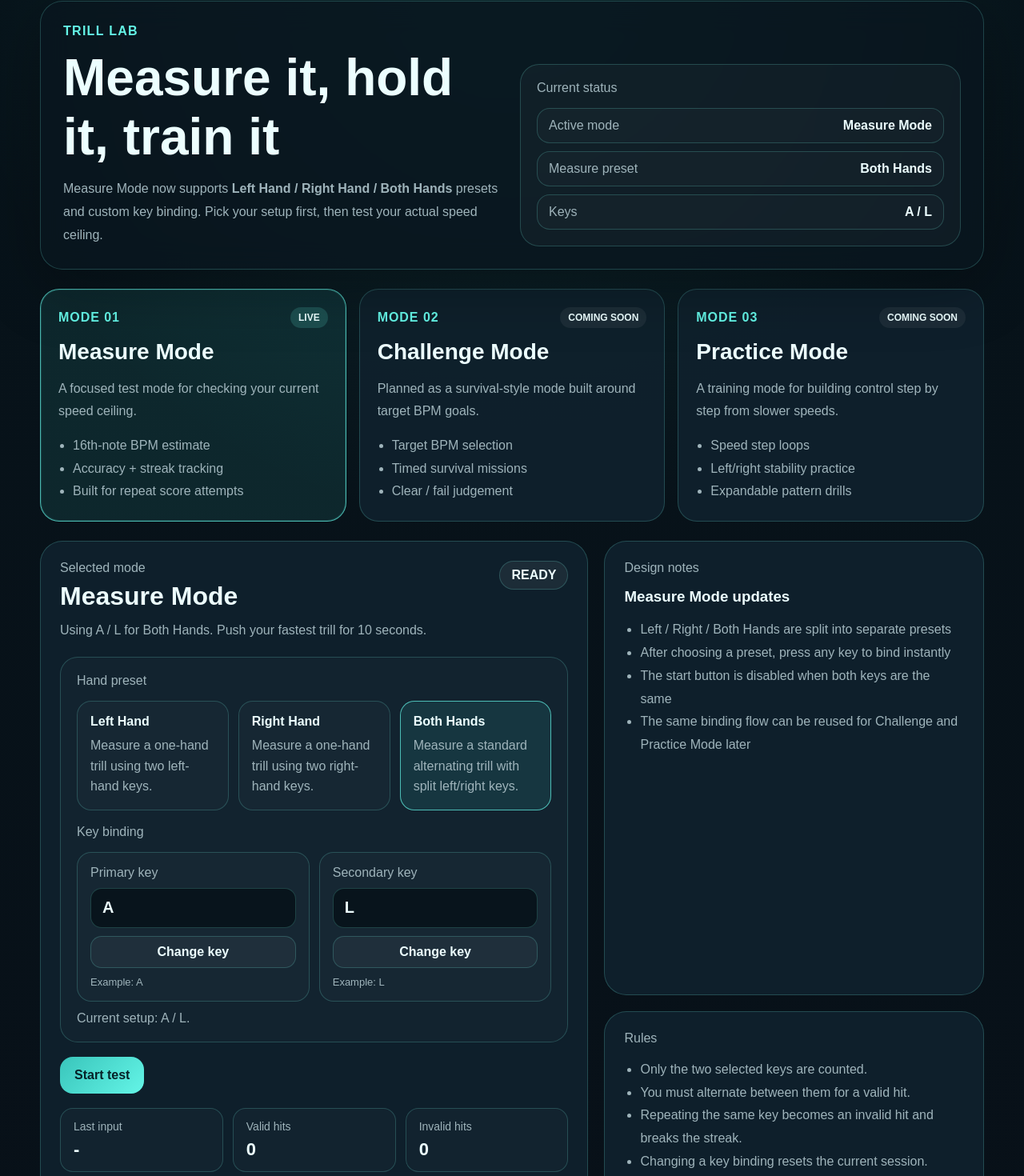
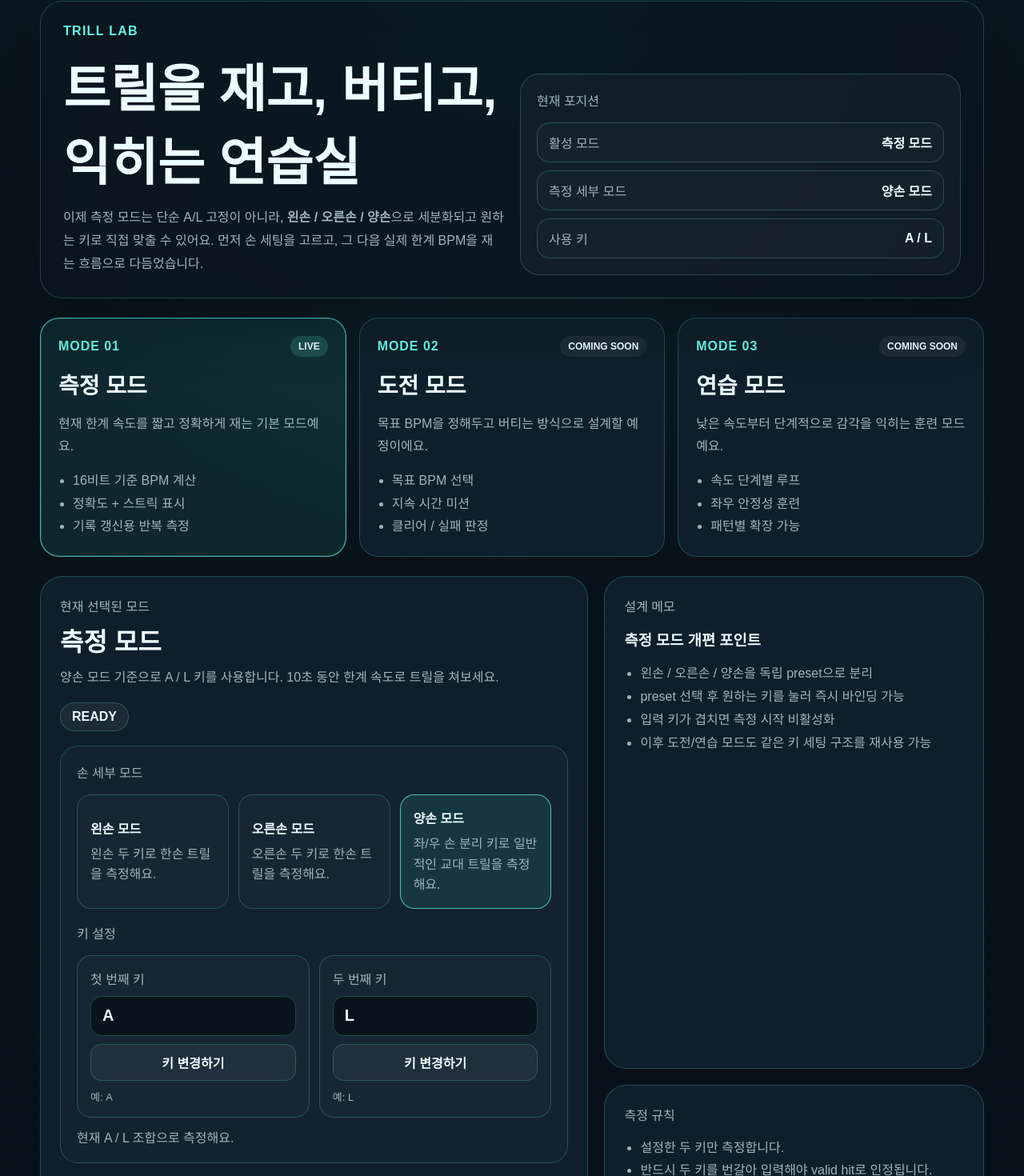
Before and after one commit to miku-agent/06_trill-lab, a Next.js app: page / in a window 1280 px wide. Shown: the part 31-1501 px from the top of the page at 80% size. Built offline with nearby package versions, Linux system fonts and the light colour scheme.

Commit message:
fix: restore korean ui and normalize key capture

```diff
--- a/src/app/page.tsx
+++ b/src/app/page.tsx
@@ -38,46 +38,46 @@ const MODE_CARDS: ModeCard[] = [
   {
     key: "measure",
     eyebrow: "MODE 01",
-    title: "Measure Mode",
-    description: "A focused test mode for checking your current speed ceiling.",
+    title: "측정 모드",
+    description: "현재 한계 속도를 짧고 정확하게 재는 기본 모드예요.",
     status: "LIVE",
-    bullets: ["16th-note BPM estimate", "Accuracy + streak tracking", "Built for repeat score attempts"],
+    bullets: ["16비트 기준 BPM 계산", "정확도 + 스트릭 표시", "기록 갱신용 반복 측정"],
   },
   {
     key: "challenge",
     eyebrow: "MODE 02",
-    title: "Challenge Mode",
-    description: "Planned as a survival-style mode built around target BPM goals.",
+    title: "도전 모드",
+    description: "목표 BPM을 정해두고 버티는 방식으로 설계할 예정이에요.",
     status: "COMING SOON",
-    bullets: ["Target BPM selection", "Timed survival missions", "Clear / fail judgement"],
+    bullets: ["목표 BPM 선택", "지속 시간 미션", "클리어 / 실패 판정"],
   },
   {
     key: "practice",
     eyebrow: "MODE 03",
-    title: "Practice Mode",
-    description: "A training mode for building control step by step from slower speeds.",
+    title: "연습 모드",
+    description: "낮은 속도부터 단계적으로 감각을 익히는 훈련 모드예요.",
     status: "COMING SOON",
-    bullets: ["Speed step loops", "Left/right stability practice", "Expandable pattern drills"],
+    bullets: ["속도 단계별 루프", "좌우 안정성 훈련", "패턴별 확장 가능"],
   },
 ];
 
 const MEASURE_PRESETS: MeasurePreset[] = [
   {
     key: "left",
-    title: "Left Hand",
-    description: "Measure a one-hand trill using two left-hand keys.",
+    title: "왼손 모드",
+    description: "왼손 두 키로 한손 트릴을 측정해요.",
     defaultKeys: ["A", "S"],
   },
   {
     key: "right",
-    title: "Right Hand",
-    description: "Measure a one-hand trill using two right-hand keys.",
+    title: "오른손 모드",
+    description: "오른손 두 키로 한손 트릴을 측정해요.",
     defaultKeys: ["K", "L"],
   },
   {
     key: "both",
-    title: "Both Hands",
-    description: "Measure a standard alternating trill with split left/right keys.",
+    title: "양손 모드",
+    description: "좌/우 손 분리 키로 일반적인 교대 트릴을 측정해요.",
     defaultKeys: ["A", "L"],
   },
 ];
@@ -101,6 +101,35 @@ function normalizeKey(value: string) {
   if (value === "Tab") return "TAB";
   if (value === "Backspace") return "BACKSPACE";
   return value.trim().toUpperCase();
+}
+
+function normalizeKeyboardEvent(event: KeyboardEvent) {
+  const { code, key } = event;
+
+  if (code.startsWith("Key")) {
+    return code.slice(3).toUpperCase();
+  }
+
+  if (code.startsWith("Digit")) {
+    return code.slice(5);
+  }
+
+  if (code === "Space") return "SPACE";
+  if (code === "Escape") return "ESC";
+  if (code === "ArrowUp") return "↑";
+  if (code === "ArrowDown") return "↓";
+  if (code === "ArrowLeft") return "←";
+  if (code === "ArrowRight") return "→";
+  if (code === "ControlLeft" || code === "ControlRight") return "CTRL";
+  if (code === "ShiftLeft" || code === "ShiftRight") return "SHIFT";
+  if (code === "AltLeft" || code === "AltRight") return "ALT";
+  if (code === "MetaLeft" || code === "MetaRight") return "CMD";
+  if (code === "Enter" || code === "NumpadEnter") return "ENTER";
+  if (code === "Tab") return "TAB";
+  if (code === "Backspace") return "BACKSPACE";
+  if (code.startsWith("Numpad")) return code.replace("Numpad", "NUM ").toUpperCase();
+
+  return normalizeKey(key);
 }
 
 function getPresetConfig(variant: MeasureVariant) {
@@ -136,32 +165,32 @@ export default function HomePage() {
 
   const helperText = useMemo(() => {
     if (selectedMode !== "measure") {
-      return "This mode is still a layout stub. Try Measure Mode first.";
+      return "이 모드는 아직 레이아웃만 잡혀 있어요. 먼저 측정 모드로 감을 확인해보세요.";
     }
 
     if (keyCaptureTarget) {
       return keyCaptureTarget === "primary"
-        ? "Listening for the primary key. Press any key now. Press ESC to cancel."
-        : "Listening for the secondary key. Press any key now. Press ESC to cancel.";
+        ? "첫 번째 키를 기다리는 중이에요. 아무 키나 눌러주세요. ESC로 취소할 수 있어요."
+        : "두 번째 키를 기다리는 중이에요. 아무 키나 눌러주세요. ESC로 취소할 수 있어요.";
     }
 
     if (!hasValidKeyConfig) {
-      return "Choose two different keys before starting the test.";
+      return "서로 다른 두 키를 설정해야 측정을 시작할 수 있어요.";
     }
 
     if (sessionState === "countdown") {
-      return `Get ready... starting in ${countdownLeft}`;
+      return `준비... ${countdownLeft}초 후 측정 시작`;
     }
 
     if (sessionState === "running") {
-      return `Use only ${configuredKeys[0]} and ${configuredKeys[1]}, alternating as cleanly as possible.`;
+      return `${configuredKeys[0]} 와 ${configuredKeys[1]} 키만 사용해서 정확히 번갈아 누르세요.`;
     }
 
     if (result) {
-      return "Repeating the same key counts as invalid. Push speed without losing accuracy.";
+      return "같은 키 반복은 invalid 처리돼요. 정확도를 유지하면서 BPM을 끌어올리는 게 핵심이에요.";
     }
 
-    return `Using ${configuredKeys[0]} / ${configuredKeys[1]} for ${activePreset.title}. Push your fastest trill for 10 seconds.`;
+    return `${activePreset.title} 기준으로 ${configuredKeys[0]} / ${configuredKeys[1]} 키를 사용합니다. 10초 동안 한계 속도로 트릴을 쳐보세요.`;
   }, [activePreset.title, configuredKeys, countdownLeft, hasValidKeyConfig, keyCaptureTarget, result, selectedMode, sessionState]);
 
   const finishRun = useCallback(() => {
@@ -240,7 +269,7 @@ export default function HomePage() {
           setKeyCaptureTarget(null);
           return;
         }
-        const pressedKey = normalizeKey(event.key);
+        const pressedKey = normalizeKeyboardEvent(event);
         if (!pressedKey) return;
         if (keyCaptureTarget === "primary") setPrimaryKey(pressedKey);
         else setSecondaryKey(pressedKey);
@@ -252,7 +281,7 @@ export default function HomePage() {
         return;
       }
 
-      const pressedKey = normalizeKey(event.key);
+      const pressedKey = normalizeKeyboardEvent(event);
       if (!pressedKey) return;
       if (!runningRef.current || !hasValidKeyConfig || !configuredKeys.includes(pressedKey)) return;
 
@@ -343,18 +372,18 @@ export default function HomePage() {
           <div style={{ display: "grid", gridTemplateColumns: "repeat(auto-fit, minmax(280px, 1fr))", gap: 20, alignItems: "end" }}>
             <div>
               <p style={{ color: "var(--accent-strong)", margin: 0, fontWeight: 700, letterSpacing: "0.08em" }}>TRILL LAB</p>
-              <h1 style={{ fontSize: "clamp(2.2rem, 5vw, 4.5rem)", margin: "12px 0 14px" }}>Measure it, hold it, train it</h1>
+              <h1 style={{ fontSize: "clamp(2.2rem, 5vw, 4.5rem)", margin: "12px 0 14px" }}>트릴을 재고, 버티고, 익히는 연습실</h1>
               <p style={{ color: "var(--muted)", margin: 0, lineHeight: 1.8, maxWidth: 680 }}>
-                Measure Mode now supports <strong>Left Hand / Right Hand / Both Hands</strong> presets and custom key binding.
-                Pick your setup first, then test your actual speed ceiling.
+                이제 측정 모드는 단순 A/L 고정이 아니라, <strong>왼손 / 오른손 / 양손</strong>으로 세분화되고 원하는 키로 직접
+                맞출 수 있어요. 먼저 손 세팅을 고르고, 그 다음 실제 한계 BPM을 재는 흐름으로 다듬었습니다.
               </p>
             </div>
             <div style={{ border: "1px solid var(--line)", borderRadius: 24, padding: 20, background: "rgba(255,255,255,0.03)" }}>
-              <p style={{ marginTop: 0, color: "var(--muted)" }}>Current status</p>
+              <p style={{ marginTop: 0, color: "var(--muted)" }}>현재 포지션</p>
               <div style={{ display: "grid", gap: 10 }}>
-                <QuickStat label="Active mode" value={selectedCard.title} />
-                <QuickStat label="Measure preset" value={activePreset.title} />
-                <QuickStat label="Keys" value={`${configuredKeys[0] || "_"} / ${configuredKeys[1] || "_"}`} />
+                <QuickStat label="활성 모드" value={selectedCard.title} />
+                <QuickStat label="측정 세부 모드" value={activePreset.title} />
+                <QuickStat label="사용 키" value={`${configuredKeys[0] || "_"} / ${configuredKeys[1] || "_"}`} />
               </div>
             </div>
           </div>
@@ -400,7 +429,7 @@ export default function HomePage() {
           <article style={{ background: "var(--panel-strong)", border: "1px solid var(--line)", borderRadius: 28, padding: 24, display: "grid", gap: 18 }}>
             <div style={{ display: "flex", justifyContent: "space-between", gap: 16, alignItems: "start", flexWrap: "wrap" }}>
               <div>
-                <p style={{ color: "var(--muted)", margin: 0 }}>Selected mode</p>
+                <p style={{ color: "var(--muted)", margin: 0 }}>현재 선택된 모드</p>
                 <h3 style={{ margin: "8px 0 10px", fontSize: 32 }}>{selectedCard.title}</h3>
                 <p style={{ color: "var(--muted)", margin: 0, lineHeight: 1.8 }}>{helperText}</p>
               </div>
@@ -426,7 +455,7 @@ export default function HomePage() {
                       : sessionState === "finished"
                         ? "FINISHED"
                         : keyCaptureTarget
-                          ? "LISTENING"
+                          ? "키 대기 중"
                           : "READY"}
               </div>
             </div>
@@ -435,7 +464,7 @@ export default function HomePage() {
               <>
                 <div style={{ borderRadius: 22, padding: 20, border: "1px solid var(--line)", background: "rgba(255,255,255,0.02)", display: "grid", gap: 18 }}>
                   <div>
-                    <p style={{ color: "var(--muted)", marginTop: 0 }}>Hand preset</p>
+                    <p style={{ color: "var(--muted)", marginTop: 0 }}>손 세부 모드</p>
                     <div style={{ display: "grid", gridTemplateColumns: "repeat(auto-fit, minmax(180px, 1fr))", gap: 12 }}>
                       {MEASURE_PRESETS.map((preset) => {
                         const isActive = preset.key === measureVariant;
@@ -463,27 +492,27 @@ export default function HomePage() {
                   </div>
 
                   <div>
-                    <p style={{ color: "var(--muted)", marginTop: 0 }}>Key binding</p>
+                    <p style={{ color: "var(--muted)", marginTop: 0 }}>키 설정</p>
                     <div style={{ display: "grid", gridTemplateColumns: "repeat(auto-fit, minmax(180px, 1fr))", gap: 12 }}>
                       <KeySettingCard
-                        label="Primary key"
+                        label="첫 번째 키"
                         value={primaryKey}
-                        hint={measureVariant === "left" ? "Example: A" : measureVariant === "right" ? "Example: K" : "Example: A"}
+                        hint={measureVariant === "left" ? "예: A" : measureVariant === "right" ? "예: K" : "예: A"}
                         isCapturing={keyCaptureTarget === "primary"}
                         onStartCapture={() => beginKeyCapture("primary")}
                         disabled={sessionState === "countdown" || sessionState === "running"}
                       />
                       <KeySettingCard
-                        label="Secondary key"
+                        label="두 번째 키"
                         value={secondaryKey}
-                        hint={measureVariant === "left" ? "Example: S" : measureVariant === "right" ? "Example: L" : "Example: L"}
+                        hint={measureVariant === "left" ? "예: S" : measureVariant === "right" ? "예: L" : "예: L"}
                         isCapturing={keyCaptureTarget === "secondary"}
                         onStartCapture={() => beginKeyCapture("secondary")}
                         disabled={sessionState === "countdown" || sessionState === "running"}
                       />
                     </div>
                     <p style={{ color: hasValidKeyConfig ? "var(--muted)" : "var(--danger)", marginBottom: 0, marginTop: 12 }}>
-                      {hasValidKeyConfig ? `Current setup: ${configuredKeys[0]} / ${configuredKeys[1]}.` : "Choose two different keys before starting."}
+                      {hasValidKeyConfig ? `현재 ${configuredKeys[0]} / ${configuredKeys[1]} 조합으로 측정해요.` : "서로 다른 두 키를 입력해야 측정을 시작할 수 있어요."}
                     </p>
                   </div>
                 </div>
@@ -503,27 +532,27 @@ export default function HomePage() {
                       opacity: hasValidKeyConfig ? 1 : 0.5,
                     }}
                   >
-                    {result ? "Run again" : "Start test"}
+                    {result ? "다시 측정하기" : "측정 시작"}
                   </button>
                 </div>
 
                 <div style={{ display: "grid", gridTemplateColumns: "repeat(auto-fit, minmax(180px, 1fr))", gap: 12 }}>
-                  <Stat label="Last input" value={latestInput} />
-                  <Stat label="Valid hits" value={String(validHits)} />
-                  <Stat label="Invalid hits" value={String(invalidHits)} />
-                  <Stat label="Current streak" value={String(currentStreak)} />
-                  <Stat label="Best streak" value={String(peakStreak)} />
+                  <Stat label="마지막 입력" value={latestInput} />
+                  <Stat label="유효 입력" value={String(validHits)} />
+                  <Stat label="무효 입력" value={String(invalidHits)} />
+                  <Stat label="현재 스트릭" value={String(currentStreak)} />
+                  <Stat label="최대 스트릭" value={String(peakStreak)} />
                 </div>
 
                 <div style={{ borderRadius: 22, padding: 20, border: "1px solid var(--line)", background: "rgba(255,255,255,0.02)" }}>
-                  <p style={{ color: "var(--muted)", marginTop: 0 }}>Result</p>
+                  <p style={{ color: "var(--muted)", marginTop: 0 }}>결과</p>
                   <h2 style={{ margin: "0 0 8px", fontSize: "clamp(1.8rem, 4vw, 3rem)" }}>
-                    {result ? `Current result: ${result.bpm} BPM (16th-note trill)` : "No result yet"}
+                    {result ? `현재 기록: 16비트 트릴 기준 ${result.bpm} BPM` : "아직 기록이 없어요"}
                   </h2>
                   <p style={{ color: "var(--muted)", marginBottom: 0 }}>
                     {result
-                      ? `${activePreset.title} · ${configuredKeys[0]} / ${configuredKeys[1]} · Accuracy ${formatPercent(result.accuracy)} · Valid ${result.validHits} · Invalid ${result.invalidHits} · Best streak ${result.peakStreak}`
-                      : "BPM, accuracy, and streak stats will appear after the run."}
+                      ? `${activePreset.title} · ${configuredKeys[0]} / ${configuredKeys[1]} · 정확도 ${formatPercent(result.accuracy)} · 유효 ${result.validHits} · 무효 ${result.invalidHits} · 최대 스트릭 ${result.peakStreak}`
+                      : "측정이 끝나면 BPM / 정확도 / 스트릭이 함께 표시됩니다."}
                   </p>
                 </div>
               </>
@@ -531,8 +560,8 @@ export default function HomePage() {
               <div style={{ borderRadius: 22, padding: 24, border: "1px dashed var(--line)", background: "rgba(255,255,255,0.02)", color: "var(--muted)", lineHeight: 1.8 }}>
                 <strong style={{ color: "var(--text)" }}>{selectedCard.title}</strong>
                 <p style={{ marginBottom: 0 }}>
-                  Each mode will get its own dedicated play UI here. For now, the product structure comes first: mode cards, the main play panel,
-                  and a supporting side panel.
+                  여기에는 각 모드 전용 플레이 UI가 들어갈 예정이에요. 지금은 전체 제품 구조를 먼저 맞추기 위해
+                  카드형 선택 영역 + 메인 플레이 패널 + 우측 보조 패널 레이아웃을 먼저 잡아둔 상태예요.
                 </p>
               </div>
             )}
@@ -540,23 +569,23 @@ export default function HomePage() {
 
           <aside style={{ display: "grid", gap: 20 }}>
             <article style={{ background: "var(--panel-strong)", border: "1px solid var(--line)", borderRadius: 28, padding: 24 }}>
-              <p style={{ color: "var(--muted)", marginTop: 0 }}>Design notes</p>
-              <h3 style={{ margin: "8px 0 14px" }}>Measure Mode updates</h3>
+              <p style={{ color: "var(--muted)", marginTop: 0 }}>설계 메모</p>
+              <h3 style={{ margin: "8px 0 14px" }}>측정 모드 개편 포인트</h3>
               <ul style={{ paddingLeft: 20, color: "var(--muted)", lineHeight: 1.8, marginBottom: 0 }}>
-                <li>Left / Right / Both Hands are split into separate presets</li>
-                <li>After choosing a preset, press any key to bind instantly</li>
-                <li>The start button is disabled when both keys are the same</li>
-                <li>The same binding flow can be reused for Challenge and Practice Mode later</li>
+                <li>왼손 / 오른손 / 양손을 독립 preset으로 분리</li>
+                <li>preset 선택 후 원하는 키를 눌러 즉시 바인딩 가능</li>
+                <li>입력 키가 겹치면 측정 시작 비활성화</li>
+                <li>이후 도전/연습 모드도 같은 키 세팅 구조를 재사용 가능</li>
               </ul>
             </article>
 
             <article style={{ background: "var(--panel-strong)", border: "1px solid var(--line)", borderRadius: 28, padding: 24, color: "var(--muted)" }}>
-              <p style={{ color: "var(--muted)", marginTop: 0 }}>Rules</p>
+              <p style={{ color: "var(--muted)", marginTop: 0 }}>측정 규칙</p>
               <ul style={{ paddingLeft: 20, marginBottom: 0, lineHeight: 1.8 }}>
-                <li>Only the two selected keys are counted.</li>
-                <li>You must alternate between them for a valid hit.</li>
-                <li>Repeating the same key becomes an invalid hit and breaks the streak.</li>
-                <li>Changing a key binding resets the current session.</li>
+                <li>설정한 두 키만 측정합니다.</li>
+                <li>반드시 두 키를 번갈아 입력해야 valid hit로 인정됩니다.</li>
+                <li>같은 키를 연속으로 누르면 invalid hit로 기록되고 스트릭이 끊깁니다.</li>
+                <li>키 설정을 바꾸면 현재 세션은 초기화돼요.</li>
               </ul>
             </article>
           </aside>
@@ -642,10 +671,10 @@ function KeySettingCard({
           opacity: disabled ? 0.5 : 1,
         }}
       >
-        {isCapturing ? "Press any key..." : "Change key"}
+        {isCapturing ? "아무 키나 눌러주세요..." : "키 변경하기"}
       </button>
       <span style={{ color: "var(--muted)", fontSize: 13 }}>
-        {isCapturing ? "The next key press will be saved to this slot. Press ESC to cancel." : hint}
+        {isCapturing ? "다음 키 입력을 바로 이 슬롯에 저장해요. ESC로 취소할 수 있어요." : hint}
       </span>
     </div>
   );
```
